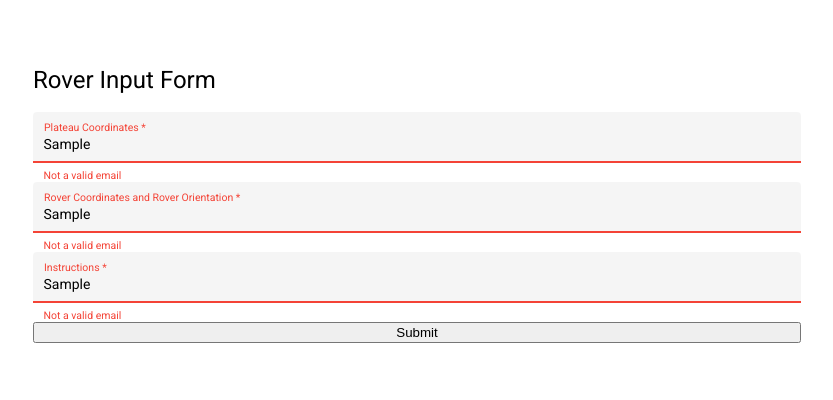
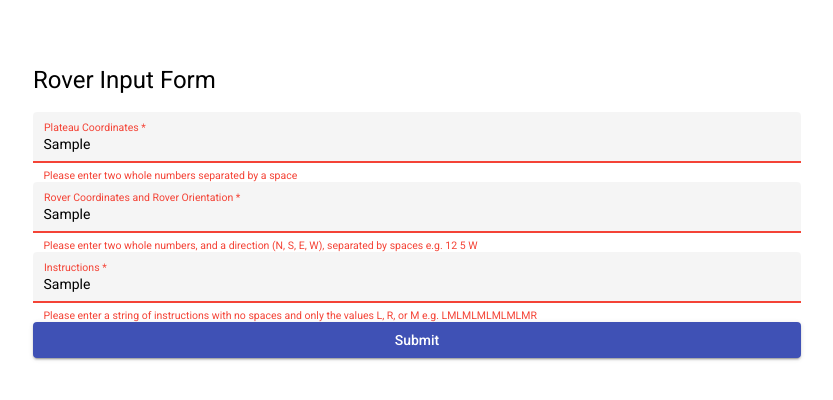
Before and after one commit to apnoble/mars-rover, an Angular app: page / in a window 1280 px wide. Both pictures are taken after typing "Sample", "Sample", "Sample" into the empty fields and a click on the button "Submit". Shown: the top 400 px of the page, without its empty margins (223-1056 px from the left). Built offline with nearby package versions, Linux system fonts and the light colour scheme.

Commit message:
add regex validation to input forms

```diff
--- a/src/app/app.module.ts
+++ b/src/app/app.module.ts
@@ -8,6 +8,7 @@ import { BrowserAnimationsModule } from '@angular/platform-browser/animations';
 import { MatSliderModule } from '@angular/material/slider';
 import { MatFormFieldModule } from '@angular/material/form-field';
 import { MatInputModule} from '@angular/material/input';
+import { MatButtonModule } from '@angular/material/button';
 
 import { ReactiveFormsModule } from '@angular/forms';
 
@@ -22,7 +23,8 @@ import { ReactiveFormsModule } from '@angular/forms';
     MatSliderModule,
     MatFormFieldModule,
     MatInputModule,
-    ReactiveFormsModule
+    ReactiveFormsModule,
+    MatButtonModule
   ],
   providers: [],
   bootstrap: [AppComponent]
--- a/src/app/commandParser.ts
+++ b/src/app/commandParser.ts
@@ -0,0 +1,5 @@
+export class CommandParser {
+    constructor(command:string) {
+
+    }
+}
--- a/src/app/rover-form/rover-form.component.html
+++ b/src/app/rover-form/rover-form.component.html
@@ -3,19 +3,19 @@
     <mat-form-field appearance="fill">
         <mat-label>Plateau Coordinates</mat-label>
         <input matInput placeholder="5 5" [formControl]="plateau" required>
-        <mat-error *ngIf="plateau.invalid">{{getErrorMessage()}}</mat-error>
+        <mat-error *ngIf="plateau.invalid">{{getErrorMessage("plateau")}}</mat-error>
     </mat-form-field>
 
     <mat-form-field appearance="fill">
         <mat-label>Rover Coordinates and Rover Orientation</mat-label>
         <input matInput placeholder="1 2 N" [formControl]="rover" required>
-        <mat-error *ngIf="rover.invalid">{{getErrorMessage()}}</mat-error>
+        <mat-error *ngIf="rover.invalid">{{getErrorMessage("rover")}}</mat-error>
     </mat-form-field>
 
     <mat-form-field appearance="fill">
         <mat-label>Instructions</mat-label>
         <input matInput placeholder="LMLMLMLMM" [formControl]="instructions" required>
-        <mat-error *ngIf="instructions.invalid">{{getErrorMessage()}}</mat-error>
+        <mat-error *ngIf="instructions.invalid">{{getErrorMessage("instructions")}}</mat-error>
     </mat-form-field>
     <button mat-raised-button color="primary">Submit</button>
 </div>
--- a/src/app/rover-form/rover-form.component.ts
+++ b/src/app/rover-form/rover-form.component.ts
@@ -1,6 +1,5 @@
 import { Component, OnInit } from '@angular/core';
 import {FormControl, ReactiveFormsModule, Validators} from '@angular/forms';
-import {MatButtonModule} from '@angular/material/button';
 
 @Component({
   selector: 'app-rover-form',
@@ -9,25 +8,43 @@ import {MatButtonModule} from '@angular/material/button';
 })
 export class RoverFormComponent implements OnInit {
 
-  plateau = new FormControl('', [Validators.required, Validators.email]);
-  rover = new FormControl('', [Validators.required, Validators.email]);
-  instructions = new FormControl('', [Validators.required, Validators.email]);
+  plateau = new FormControl('', [Validators.required, Validators.pattern('[0-9]+\\\s[0-9]+$')]);
+  rover = new FormControl('', [Validators.required, Validators.pattern('[0-9]+\\\s[0-9]+\\\s[NSEW]')]);
+  instructions = new FormControl('', [Validators.required, Validators.pattern('[LMN]+')]);
 
   constructor() { }
 
   ngOnInit(): void {
   }
 
-  getErrorMessage() {
-    if (this.plateau.hasError('required')) {
-      return 'You must enter a value';
+  getErrorMessage(from: string) {
+
+    if (from === "plateau") {
+      if (this.plateau.hasError('required')) {
+        return 'You must enter a value';
+      }
+
+      if (this.plateau.hasError('pattern')) {
+        return 'Please enter two whole numbers separated by a space';
+      }
+    } else if (from === 'rover') {
+      if (this.rover.hasError('required')) {
+        return 'You must enter a value';
+      }
+
+      if (this.rover.hasError('pattern')) {
+        return 'Please enter two whole numbers, and a direction (N, S, E, W), separated by spaces e.g. 12 5 W';
+      }
+    } else if (from === 'instructions') {
+      if (this.instructions.hasError('required')) {
+        return 'You must enter a value';
+      }
+
+      if (this.instructions.hasError('pattern')) {
+        return 'Please enter a string of instructions with no spaces and only the values L, R, or M e.g. LMLMLMLMLMLMR';
+      }
     }
 
-    return this.plateau.hasError('email') ? 'Not a valid email' : '';
+    return '';
   }
-
-
-
-
-
 }
```
